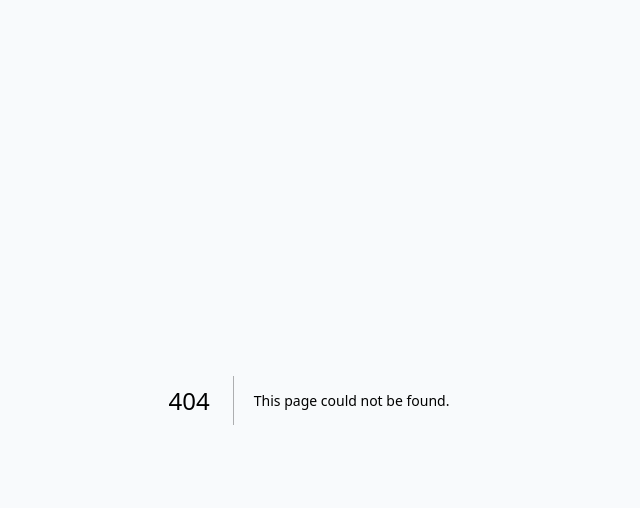
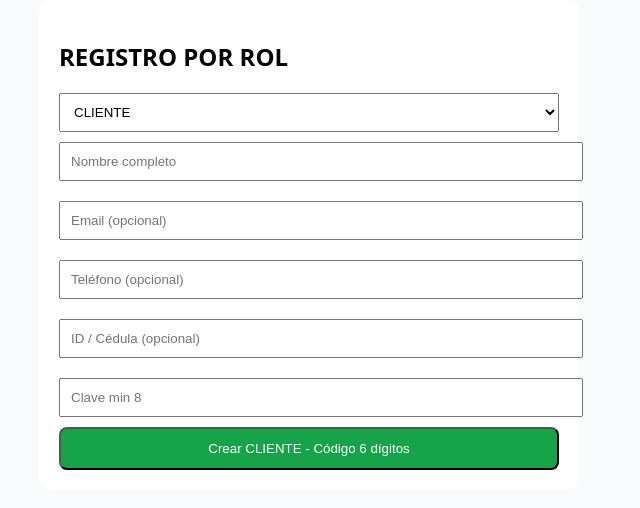
Before and after one commit to licpedrobaldera-collab/audit-tax-system, a Next.js app: page /registro in a window 1280 px wide. Before the commit this address had no page. Shown: the top 508 px of the page, without its empty margins (331-971 px from the left). Built offline with nearby package versions, Linux system fonts and the light colour scheme.

Commit message:
Add registration form with role selection

```diff
--- /dev/null
+++ b/src/app/registro/page.tsx
@@ -0,0 +1,16 @@
+'use client'
+import {useState} from 'react'
+export default function Registro(){
+ const [rol,setRol]=useState('CLIENTE')
+ return <div style={{padding:20,maxWidth:500,margin:'auto',background:'white',borderRadius:12}}>
+ <h2>REGISTRO POR ROL</h2>
+ <select value={rol} onChange={e=>setRol(e.target.value)} style={{padding:10,width:'100%'}}><option>CLIENTE</option><option>CONTADOR</option><option>FIRMA</option><option>ADMIN</option><option>DEV</option></select>
+ <input placeholder='Nombre completo' style={{padding:10,width:'100%',margin:'10px 0'}}/>
+ <input placeholder='Email (opcional)' style={{padding:10,width:'100%',margin:'10px 0'}}/>
+ <input placeholder='Teléfono (opcional)' style={{padding:10,width:'100%',margin:'10px 0'}}/>
+ <input placeholder='ID / Cédula (opcional)' style={{padding:10,width:'100%',margin:'10px 0'}}/>
+ <input type='password' placeholder='Clave min 8' style={{padding:10,width:'100%',margin:'10px 0'}}/>
+ {rol==='CONTADOR' && <><input placeholder='Licencia CPA' style={{padding:10,width:'100%',margin:'5px 0'}}/><input placeholder='PTIN' style={{padding:10,width:'100%',margin:'5px 0'}}/><input placeholder='Banco comisión $45' style={{padding:10,width:'100%',margin:'5px 0'}}/><input placeholder='Número cuenta' style={{padding:10,width:'100%',margin:'5px 0'}}/><input placeholder='Routing/SWIFT' style={{padding:10,width:'100%',margin:'5px 0'}}/></>}
+ <button style={{padding:12,background:'#16a34a',color:'white',width:'100%',borderRadius:8}}>Crear {rol} - Código 6 dígitos</button>
+ </div>
+}
```
